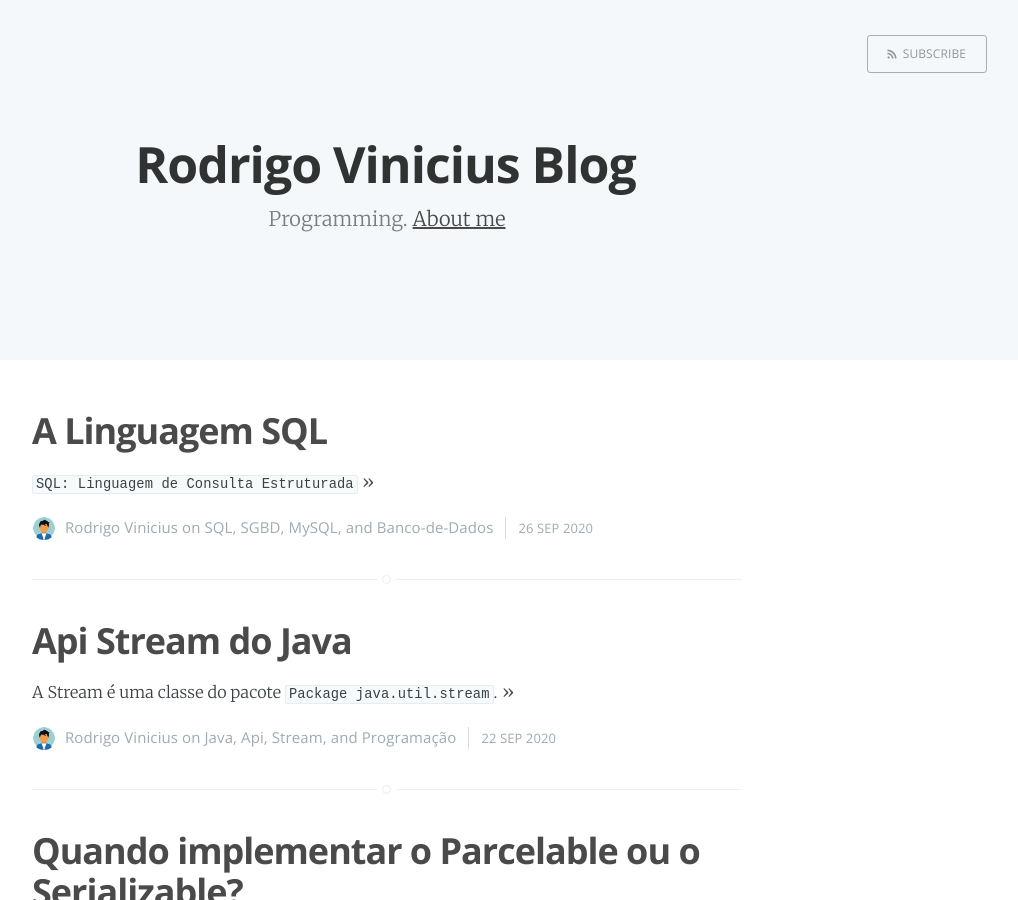
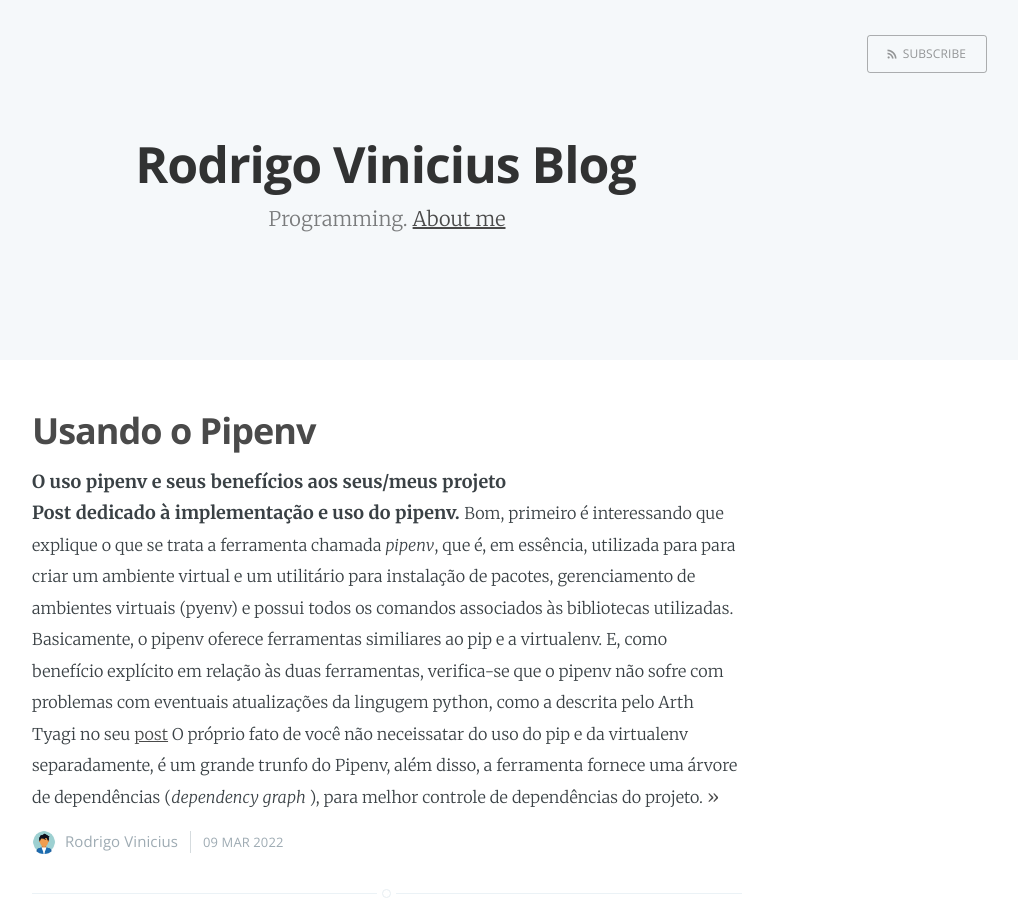
Before and after one commit to Rodrigovvo/Rodrigovvo.github.io, a Jekyll site: the page built from index.html, in a window 1280 px wide and 900 px high. Shown: the whole window, without its empty margins (253-1271 px from the left). Built offline with Jekyll 4.4.1, drawn with Linux system fonts in a browser that asks for light colours; the list of posts is cut into pages by our own code.

Commit message:
Publi 2022-03-09

```diff
--- a/_posts/2020-08-30-comandos-git.markdown
+++ b/_posts/2020-08-30-comandos-git.markdown
@@ -88,14 +88,14 @@ Para atualizar o repositório local com a versão mais recente do repositório r
 Você pode obter o id de commit utilizando o seguinte comando:
 `git log`
 
-Utilizaremos os primeiros caracteres do id de commit para criar a Tag
+Utilizo os primeiros caracteres do id de commit para criar a Tag
 
 ### 7.2. Criando a Tag
 
 Pode-se criar uma Tag executando o seguinte comando:
 `git tag <nom_da_tag> <primeiros_chars_do_id_do_Log>`
 
-Por padrão utilizarei os primeiros 10 números mas pode-se também usar menos caracteres do id, contudo é necessário garantir que seja uma chave única.
+Por padrão uso os primeiros 10 números mas pode-se também usar menos caracteres do id, contudo é necessário garantir que seja uma chave única.
 
 
 
--- /dev/null
+++ b/_posts/2022-03-09-O-uso-do-Pipenv.html
@@ -0,0 +1,48 @@
+---
+layout: post
+title:  Usando o Pipenv
+date:   2022-03-09 18:20:00
+---
+<span><strong>O uso pipenv e seus benefícios aos seus/meus projeto</strong></span>
+<br>
+<b>
+    Post dedicado à implementação e uso do pipenv.
+</b>
+<p>
+    Bom, primeiro é interessando que explique o que se trata a ferramenta chamada <i>pipenv</i>,
+    que é, em essência, utilizada para para criar um ambiente virtual e um utilitário para instalação de pacotes,
+    gerenciamento de ambientes virtuais (pyenv) e possui todos os comandos associados às bibliotecas utilizadas.
+</p>
+<p>
+    Basicamente, o pipenv oferece ferramentas similiares ao pip e a virtualenv. E, como benefício explícito
+    em relação às duas ferramentas, verifica-se que o pipenv não sofre com problemas com eventuais atualizações
+    da lingugem python, como a descrita pelo Arth Tyagi no seu <a href="https://dev.to/arthtyagi/why-i-think-pipenv-is-better-than-venv-and-how-to-get-started-with-it-2hcd">post</a>
+</p>
+<p>
+    O próprio fato de você não neceissatar do uso do pip e da virtualenv separadamente, é um grande trunfo do Pipenv, além disso,
+    a ferramenta fornece uma árvore de dependências (<i>dependency graph </i>), para melhor controle de dependências do projeto.
+</p>
+
+<h3>O Uso do Pipenv</h3>
+<p>Primeiro e antes de tudo, vamos começar lendo a <a href="https://pipenv.pypa.io/en/latest/">documentação</a></p>.
+
+
+
+<h4>A partir disso selecioneu alguns comandos básicos para se trabalhar com o pipenv </h4>
+
+<p>Instalar o Pipenv</p><br>
+<code>pip3(ou pip) install pipenv</code><br>
+
+<p>Para ativar o enviroment: </p><br>
+<code>pipenv shell</code><br>
+
+<p><strong>Exemplo como instalar o pacote no <strong>ambiente</strong> </strong></p>
+<code>pipenv install **package_name**</code>
+<code>pipenv install django</code>
+
+<p> Através do pipenv é possível executar os comandos pip, como por exemplo:</p><br>
+<code>pipenv run pip freeze</code><br>
+<code>pipenv run pip freeze > requirements.txt</code><br>
+
+<p>Do mesmo modo, é possível instalar os requeriments</p><br>
+<code>pipenv install -r requirements.txt</code><br>
```
Also changed, not shown: about.md (+1 -1 lines).
